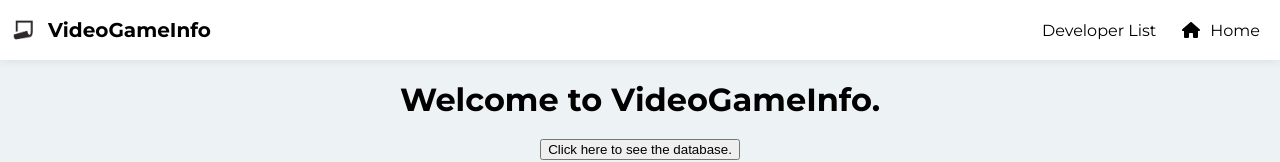
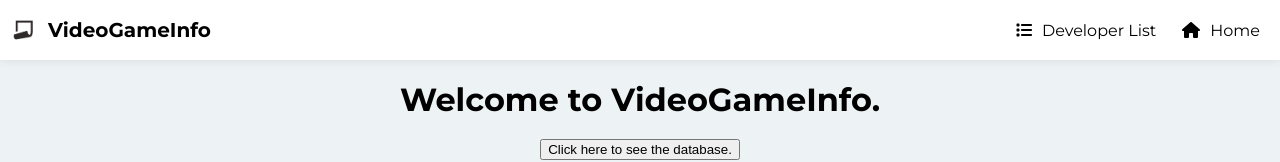
Before and after one commit to masonharniess/VideoGameInfoFrontend, an Angular app: page /home in a window 1280 px wide. Shown: the top 162 px of the page. Built offline with nearby package versions, Linux system fonts and the light colour scheme.

Commit message:
add list icon for developer list in nav bar

```diff
--- a/src/app/app.component.html
+++ b/src/app/app.component.html
@@ -6,6 +6,7 @@
     </div>
     <div class="navigation_menu">
       <div class="navigation_menu_item">
+        <fa-icon [icon]="faList"></fa-icon>
         <a routerLink="/developers">Developer List</a>
       </div>
       <div class="navigation_menu_item home_item">
--- a/src/app/app.component.ts
+++ b/src/app/app.component.ts
@@ -1,5 +1,5 @@
 import { Component } from '@angular/core';
-import {faHouse} from '@fortawesome/free-solid-svg-icons'
+import {faHouse, faList} from '@fortawesome/free-solid-svg-icons'
 
 @Component({
   selector: 'app-root',
@@ -9,4 +9,5 @@ import {faHouse} from '@fortawesome/free-solid-svg-icons'
 export class AppComponent {
   title = 'VideoGameInfoFrontend'
   faHouse = faHouse
+  faList = faList
 }
```
